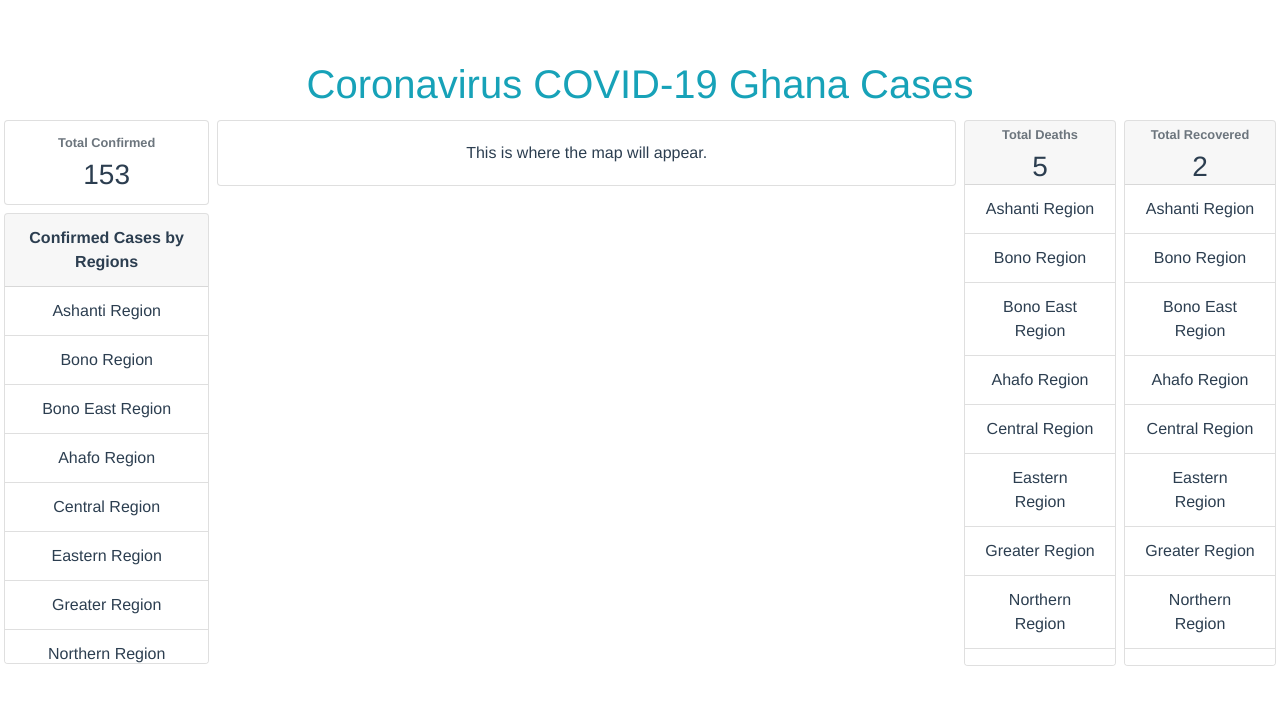
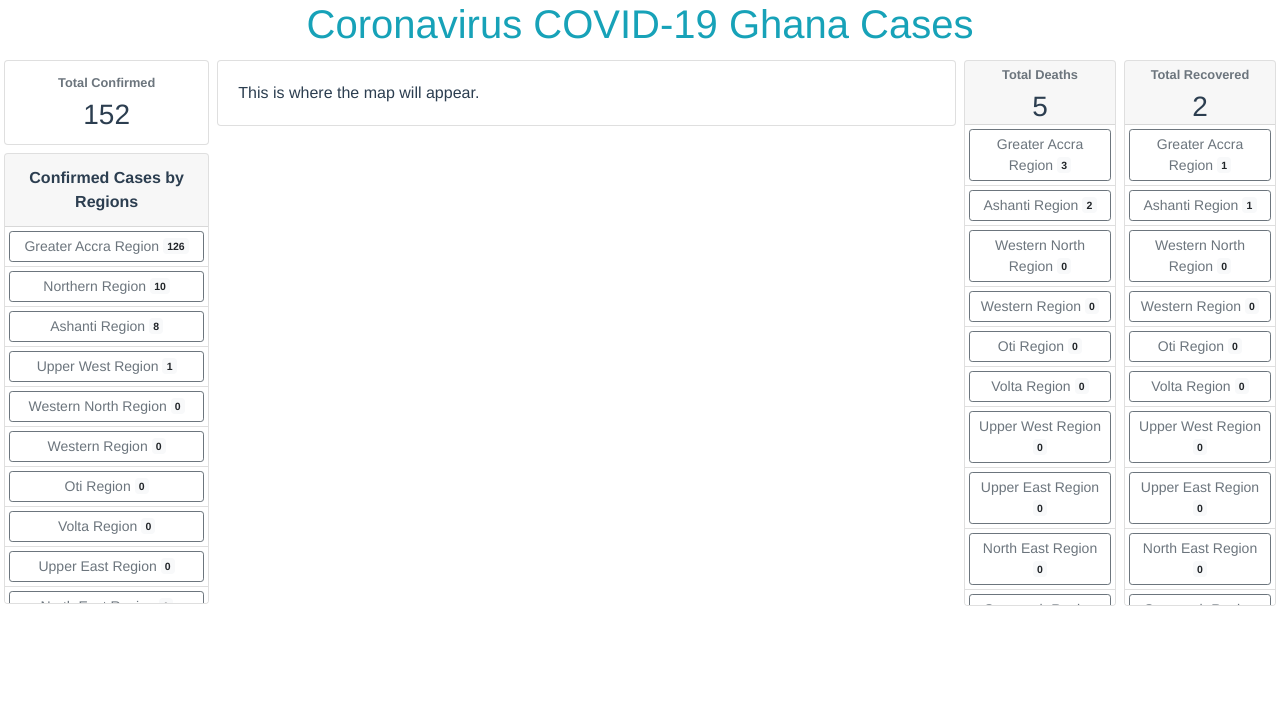
Before and after one commit to encode1/covid-19-frontend, a Vue app: page / in a window 1280 px wide. Shown: the top 704 px of the page. Built offline with nearby package versions, Linux system fonts and the light colour scheme.

Commit message:
Sort data by number of cases and add buttons to components

```diff
--- a/src/App.vue
+++ b/src/App.vue
@@ -20,8 +20,7 @@ export default {
   font-family: Avenir, Helvetica, Arial, sans-serif;
   -webkit-font-smoothing: antialiased;
   -moz-osx-font-smoothing: grayscale;
-  text-align: center;
+  /*text-align: center;*/
   color: #2c3e50;
-  margin-top: 60px;
 }
 </style>
--- a/src/components/ConfirmedList.vue
+++ b/src/components/ConfirmedList.vue
@@ -1,10 +1,17 @@
 <template>
     <div class="card">
-        <div class="card-header">
+        <div class="card-header text-center">
             <strong>Confirmed Cases by Regions</strong>
         </div>
         <ul class="list-group list-group-flush region-list">
-            <li v-for="(region, index) in regions" :key="index" class="list-group-item">{{region.name}}</li>
+            <li v-for="(region, index) in regions" :key="index"
+                class="list-group-item p-1">
+                <button type="button"
+                        class="btn btn-outline-secondary btn-block btn-sm"
+                        data-toggle="button" aria-pressed="false">
+                    {{region.name}} <span class="badge badge-light">{{region.confirmed}}</span>
+                </button>
+            </li>
         </ul>
     </div>
 </template>
--- a/src/components/Container.vue
+++ b/src/components/Container.vue
@@ -10,12 +10,12 @@
     <div class="row">
       <div class="col-2 p-1">
         <div class="card mb-2">
-          <div class="card-body pb-0">
+          <div class="card-body text-center pb-0">
             <h6 class="card-subtitle text-muted mb-2 small"><strong>Total Confirmed</strong></h6>
-            <h3 class="card-title">153</h3>
+            <h3 class="card-title">152</h3>
           </div>
         </div>
-        <ConfirmedList :regions="regions"/>
+        <ConfirmedList :regions="confirmed_list"/>
       </div>
       <!-- /.col-2 -->
       <div class="col-7 p-1">
@@ -29,11 +29,11 @@
       <div class="col-3">
         <div class="row">
           <div class="col-6 p-1">
-            <DeathList :regions="regions"/>
+            <DeathList :regions="death_list"/>
           </div>
           <!-- /.col-6 -->
           <div class="col-6 p-1">
-            <RecoveredList :regions="regions"/>
+            <RecoveredList :regions="recovered_list"/>
           </div>
           <!-- /.col-6 -->
         </div>
@@ -57,26 +57,49 @@ export default {
       DeathList,
       RecoveredList
     },
+    mounted() {
+      this.confirmed_list = [...this.regions];
+      this.confirmed_list.sort(this.sortByProperty('confirmed')).reverse();
+      this.death_list = [...this.regions];
+      this.death_list.sort(this.sortByProperty('death')).reverse();
+      this.recovered_list = [...this.regions];
+      this.recovered_list.sort(this.sortByProperty('recovered')).reverse();
+    },
+    methods: {
+      sortByProperty(property){
+        return function(a,b){
+          if(a[property] > b[property])
+            return 1;
+          else if(a[property] < b[property])
+            return -1;
+
+          return 0;
+        }
+      }
+    },
     data(){
       return{
         regions: [
-        {'id':1, 'name': 'Ashanti Region', 'confirmed': 4, 'death': 1, 'recovered': 0, 'longitude': 0.234512, 'latitude': -0.283893},
-        {'id':2, 'name': 'Bono Region', 'confirmed': 4, 'death': 1, 'recovered': 0, 'longitude': 0.234512, 'latitude': -0.283893},
-        {'id':3, 'name': 'Bono East Region', 'confirmed': 4, 'death': 1, 'recovered': 0, 'longitude': 0.234512, 'latitude': -0.283893},
-        {'id':4, 'name': 'Ahafo Region', 'confirmed': 4, 'death': 1, 'recovered': 0, 'longitude': 0.234512, 'latitude': -0.283893},
-        {'id':5, 'name': 'Central Region', 'confirmed': 4, 'death': 1, 'recovered': 0, 'longitude': 0.234512, 'latitude': -0.283893},
-        {'id':6, 'name': 'Eastern Region', 'confirmed': 4, 'death': 1, 'recovered': 0, 'longitude': 0.234512, 'latitude': -0.283893},
-        {'id':7, 'name': 'Greater Region', 'confirmed': 4, 'death': 1, 'recovered': 0, 'longitude': 0.234512, 'latitude': -0.283893},
-        {'id':8, 'name': 'Northern Region', 'confirmed': 4, 'death': 1, 'recovered': 0, 'longitude': 0.234512, 'latitude': -0.283893},
-        {'id':9, 'name': 'Savannah Region', 'confirmed': 4, 'death': 1, 'recovered': 0, 'longitude': 0.234512, 'latitude': -0.283893},
-        {'id':10, 'name': 'North East Region', 'confirmed': 4, 'death': 1, 'recovered': 0, 'longitude': 0.234512, 'latitude': -0.283893},
-        {'id':11, 'name': 'Upper East Region', 'confirmed': 4, 'death': 1, 'recovered': 0, 'longitude': 0.234512, 'latitude': -0.283893},
-        {'id':12, 'name': 'Upper West Region', 'confirmed': 4, 'death': 1, 'recovered': 0, 'longitude': 0.234512, 'latitude': -0.283893},
-        {'id':13, 'name': 'Volta Region', 'confirmed': 4, 'death': 1, 'recovered': 0, 'longitude': 0.234512, 'latitude': -0.283893},
-        {'id':14, 'name': 'Oti Region', 'confirmed': 4, 'death': 1, 'recovered': 0, 'longitude': 0.234512, 'latitude': -0.283893},
-        {'id':15, 'name': 'Western Region', 'confirmed': 4, 'death': 1, 'recovered': 0, 'longitude': 0.234512, 'latitude': -0.283893},
-        {'id':16, 'name': 'Western North Region', 'confirmed': 4, 'death': 1, 'recovered': 0, 'longitude': 0.234512, 'latitude': -0.283893},
-      ]
+          {'id':1, 'name': 'Ashanti Region', 'confirmed': 8, 'death': 2, 'recovered': 1, 'longitude': 0.234512, 'latitude': -0.283893},
+          {'id':2, 'name': 'Bono Region', 'confirmed': 0, 'death': 0, 'recovered': 0, 'longitude': 0.234512, 'latitude': -0.283893},
+          {'id':3, 'name': 'Bono East Region', 'confirmed': 0, 'death': 0, 'recovered': 0, 'longitude': 0.234512, 'latitude': -0.283893},
+          {'id':4, 'name': 'Ahafo Region', 'confirmed': 0, 'death': 0, 'recovered': 0, 'longitude': 0.234512, 'latitude': -0.283893},
+          {'id':5, 'name': 'Central Region', 'confirmed': 0, 'death': 0, 'recovered': 0, 'longitude': 0.234512, 'latitude': -0.283893},
+          {'id':6, 'name': 'Eastern Region', 'confirmed': 0, 'death': 0, 'recovered': 0, 'longitude': 0.234512, 'latitude': -0.283893},
+          {'id':7, 'name': 'Greater Accra Region', 'confirmed': 126, 'death': 3, 'recovered': 1, 'longitude': 0.234512, 'latitude': -0.283893},
+          {'id':8, 'name': 'Northern Region', 'confirmed': 10, 'death': 0, 'recovered': 0, 'longitude': 0.234512, 'latitude': -0.283893},
+          {'id':9, 'name': 'Savannah Region', 'confirmed': 0, 'death': 0, 'recovered': 0, 'longitude': 0.234512, 'latitude': -0.283893},
+          {'id':10, 'name': 'North East Region', 'confirmed': 0, 'death': 0, 'recovered': 0, 'longitude': 0.234512, 'latitude': -0.283893},
+          {'id':11, 'name': 'Upper East Region', 'confirmed': 0, 'death': 0, 'recovered': 0, 'longitude': 0.234512, 'latitude': -0.283893},
+          {'id':12, 'name': 'Upper West Region', 'confirmed': 1, 'death': 0, 'recovered': 0, 'longitude': 0.234512, 'latitude': -0.283893},
+          {'id':13, 'name': 'Volta Region', 'confirmed': 0, 'death': 0, 'recovered': 0, 'longitude': 0.234512, 'latitude': -0.283893},
+          {'id':14, 'name': 'Oti Region', 'confirmed': 0, 'death': 0, 'recovered': 0, 'longitude': 0.234512, 'latitude': -0.283893},
+          {'id':15, 'name': 'Western Region', 'confirmed': 0, 'death': 0, 'recovered': 0, 'longitude': 0.234512, 'latitude': -0.283893},
+          {'id':16, 'name': 'Western North Region', 'confirmed': 0, 'death': 0, 'recovered': 0, 'longitude': 0.234512, 'latitude': -0.283893},
+        ],
+        confirmed_list: [],
+        death_list: [],
+        recovered_list: [],
       }
     },
   }
--- a/src/components/DeathList.vue
+++ b/src/components/DeathList.vue
@@ -1,11 +1,17 @@
 <template>
     <div class="card">
-        <div class="card-header pb-0">
+        <div class="card-header text-center pb-0">
             <h6 class="card-subtitle text-muted mb-2 small"><strong>Total Deaths</strong></h6>
             <h3 class="card-title mb-0">5</h3>
         </div>
         <ul class="list-group list-group-flush region-list">
-            <li v-for="(region, index) in regions" :key="index" class="list-group-item">{{region.name}}</li>
+            <li v-for="(region, index) in regions" :key="index" class="list-group-item p-1">
+                <button type="button"
+                        class="btn btn-outline-secondary btn-block btn-sm"
+                        data-toggle="button" aria-pressed="false">
+                    {{region.name}} <span class="badge badge-light">{{region.death}}</span>
+                </button>
+            </li>
         </ul>
     </div>
 </template>
--- a/src/components/RecoveredList.vue
+++ b/src/components/RecoveredList.vue
@@ -1,11 +1,17 @@
 <template>
     <div class="card">
-        <div class="card-header pb-0">
+        <div class="card-header text-center pb-0">
             <h6 class="card-subtitle text-muted mb-2 small"><strong>Total Recovered</strong></h6>
             <h3 class="card-title mb-0">2</h3>
         </div>
         <ul class="list-group list-group-flush region-list">
-            <li v-for="(region, index) in regions" :key="index" class="list-group-item">{{region.name}}</li>
+            <li v-for="(region, index) in regions" :key="index" class="list-group-item p-1">
+                <button type="button"
+                        class="btn btn-outline-secondary btn-block btn-sm"
+                        data-toggle="button" aria-pressed="false">
+                    {{region.name}} <span class="badge badge-light">{{region.recovered}}</span>
+                </button>
+            </li>
         </ul>
     </div>
 </template>
```
Lines whose indentation alone changed are shown as unchanged.
